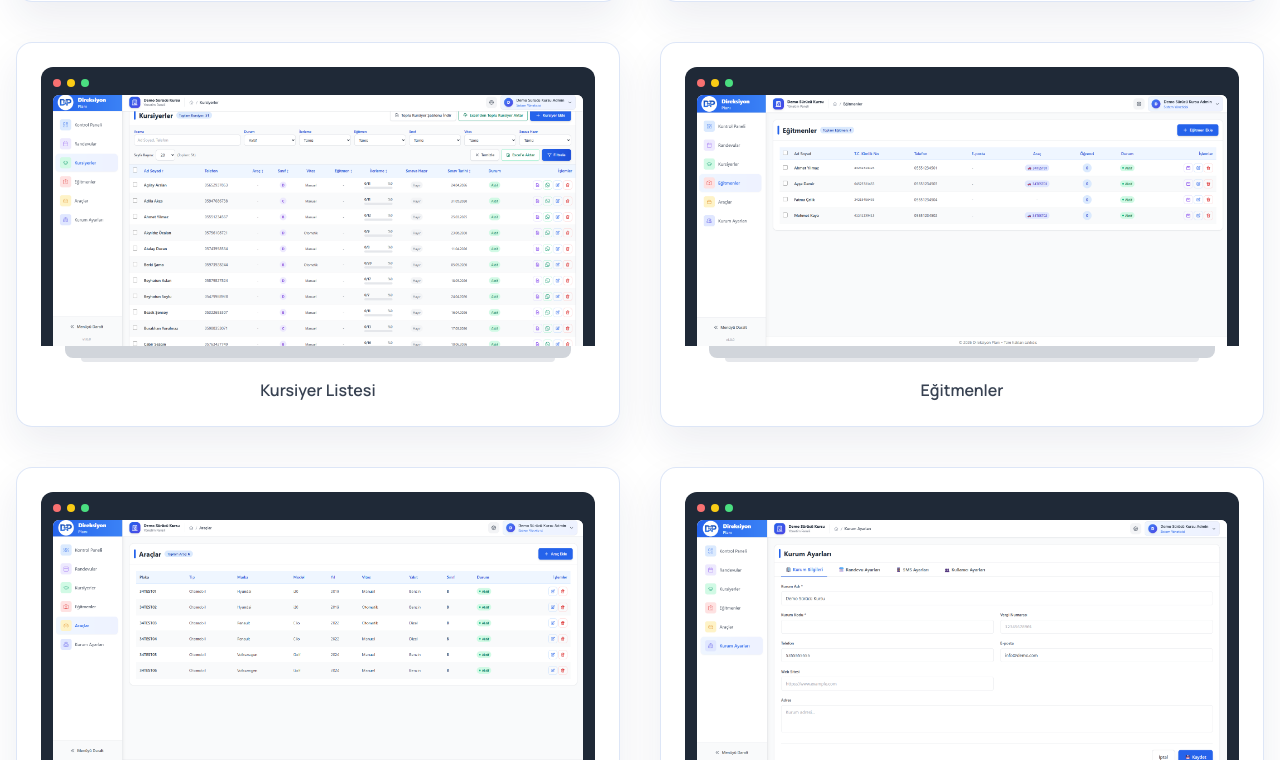
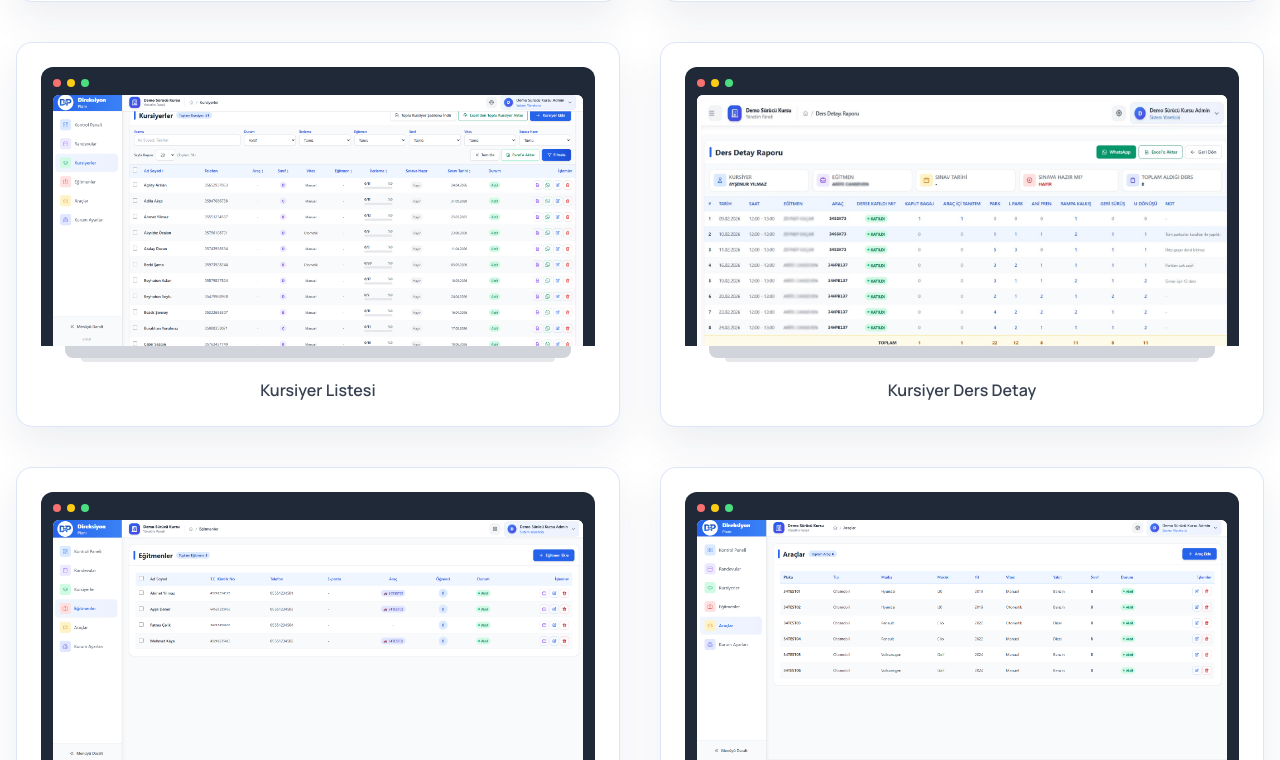
Before and after one commit to brkdnz75/DireksiyonPlaniWebSite, a React (Vite) app: page / in a window 1280 px wide. Shown: the part 1900-2660 px from the top of the page. Built offline with nearby package versions, Linux system fonts and the light colour scheme.

Commit message:
Fix v1.1.1

```diff
--- a/src/pages/Contact.tsx
+++ b/src/pages/Contact.tsx
@@ -83,6 +83,7 @@ export default function Contact() {
           },
         ],
         fallbackError: 'Could not connect to the server. Please try again.',
+        missingApiError: 'API endpoint not found. Check /api/demo-request deployment and environment variables.',
         unknownError: 'An error occurred.',
       }
     : {
@@ -137,6 +138,7 @@ export default function Contact() {
           },
         ],
         fallbackError: 'Sunucuya bağlanılamadı. Lütfen tekrar deneyin.',
+        missingApiError: 'API endpoint bulunamadı. /api/demo-request yayını ve ortam değişkenlerini kontrol edin.',
         unknownError: 'Bir hata oluştu.',
       }
 
@@ -163,6 +165,9 @@ export default function Contact() {
       const data = await res.json()
 
       if (!res.ok) {
+        if (res.status === 404) {
+          throw new Error(copy.missingApiError)
+        }
         throw new Error(data.error || copy.unknownError)
       }
 
--- a/src/pages/Home.tsx
+++ b/src/pages/Home.tsx
@@ -65,6 +65,11 @@ export default function Home() {
           image: '/screens/hero-09-akilli-yonetim.png',
           label: 'Smart Operations',
         },
+        {
+          text: 'You can easily view the tracks students are currently practicing and the total number of tracks they complete at the end of all lessons on a single screen.',
+          image: '/screens/hero-10-kursiyer-ders-detay.png',
+          label: 'Student Lesson Detail',
+        },
       ]
     : [
         { text: 'Kursiyerlerinizi toplu olarak veya tek tek sisteme ekleyin.', image: '/screens/hero-01-kursiyer-ekleme.png', label: 'Kursiyer Ekleme' },
@@ -100,6 +105,11 @@ export default function Home() {
           image: '/screens/hero-09-akilli-yonetim.png',
           label: 'Akıllı Yönetim',
         },
+        {
+          text: 'Kursiyerlerin anlık olarak uyguladığı parkurları ve tüm dersler sonunda tamamladıkları toplam parkur sayılarını tek bir ekrandan kolayca görüntüleyebilirsiniz.',
+          image: '/screens/hero-10-kursiyer-ders-detay.png',
+          label: 'Kursiyer Ders Detay',
+        },
       ]
 
   const screenImages = {
@@ -107,6 +117,7 @@ export default function Home() {
     reservation: '/screens/rezervasyon-olusturma.png',
     instructorCalendar: '/screens/randevu-takvimi.png',
     studentList: '/screens/kursiyer-listesi.png',
+    studentLessonDetail: '/screens/kursiyer-ders-detay.png',
     instructors: '/screens/egitmenler.png',
     vehicles: '/screens/araclar.png',
     institutionSettings: '/screens/kurum-ayarlari.png',
@@ -185,6 +196,7 @@ export default function Home() {
         { variant: 'laptop', src: screenImages.reservation, alt: 'Reservation screen', label: 'Reservation Creation', fit: 'cover' },
         { variant: 'laptop', src: screenImages.instructorCalendar, alt: 'Calendar screen', label: 'Lesson Calendar', fit: 'cover' },
         { variant: 'laptop', src: screenImages.studentList, alt: 'Student list screen', label: 'Student List', fit: 'cover' },
+        { variant: 'laptop', src: screenImages.studentLessonDetail, alt: 'Student lesson detail screen', label: 'Student Lesson Detail', fit: 'cover' },
         { variant: 'laptop', src: screenImages.instructors, alt: 'Instructor screen', label: 'Instructors', fit: 'cover' },
         { variant: 'laptop', src: screenImages.vehicles, alt: 'Vehicles screen', label: 'Vehicles', fit: 'cover' },
         { variant: 'laptop', src: screenImages.institutionSettings, alt: 'Institution settings screen', label: 'Institution Settings', fit: 'cover' },
@@ -193,6 +205,7 @@ export default function Home() {
         { variant: 'laptop', src: screenImages.reservation, alt: 'Rezervasyon ekran görüntüsü', label: 'Rezervasyon Oluşturma', fit: 'cover' },
         { variant: 'laptop', src: screenImages.instructorCalendar, alt: 'Randevu takvimi ekran görüntüsü', label: 'Randevu Takvimi', fit: 'cover' },
         { variant: 'laptop', src: screenImages.studentList, alt: 'Kursiyer listesi ekran görüntüsü', label: 'Kursiyer Listesi', fit: 'cover' },
+        { variant: 'laptop', src: screenImages.studentLessonDetail, alt: 'Kursiyer ders detay ekran görüntüsü', label: 'Kursiyer Ders Detay', fit: 'cover' },
         { variant: 'laptop', src: screenImages.instructors, alt: 'Eğitmenler ekran görüntüsü', label: 'Eğitmenler', fit: 'cover' },
         { variant: 'laptop', src: screenImages.vehicles, alt: 'Araçlar ekran görüntüsü', label: 'Araçlar', fit: 'cover' },
         { variant: 'laptop', src: screenImages.institutionSettings, alt: 'Kurum ayarları ekran görüntüsü', label: 'Kurum Ayarları', fit: 'cover' },
```
Also changed, not shown: src/pages/Social.tsx (+7 -1 lines), public/screens/hero-10-kursiyer-ders-detay.png (added), public/screens/kursiyer-ders-detay.png (added), vercel.json.
